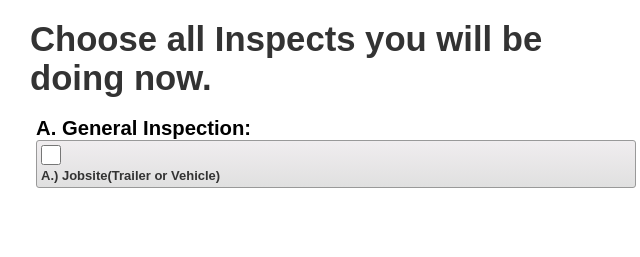
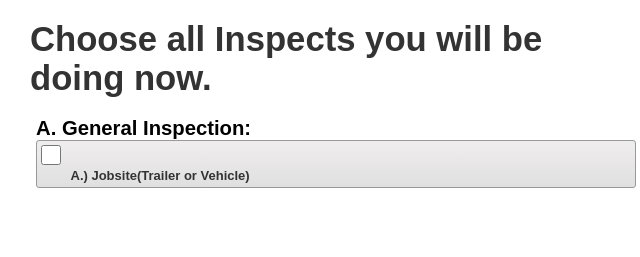
Before and after one commit to LindsayKB/tourbillon-hbra, a plain HTML site: page www/pageTwo.html in a window 1280 px wide. Shown: the top 257 px of the page, 304-944 px from the left. Drawn offline with Linux system fonts and the light colour scheme.

Commit message:
Update style.css

```diff
--- a/www/style/style.css
+++ b/www/style/style.css
@@ -73,6 +73,9 @@ background: -o-linear-gradient(top, rgba(240,237,239,1) 0%, rgba(224,224,224,1)
 background: -ms-linear-gradient(top, rgba(240,237,239,1) 0%, rgba(224,224,224,1) 100%);
 background: linear-gradient(to bottom, rgba(240,237,239,1) 0%, rgba(224,224,224,1) 100%);
 filter: progid:DXImageTransform.Microsoft.gradient( startColorstr='#f0edef', endColorstr='#e0e0e0', GradientType=0 );
+}
+.label-inset {
+  margin-left:5%;
 }
 .on-site-label {
 	font-size: 12px;
```
